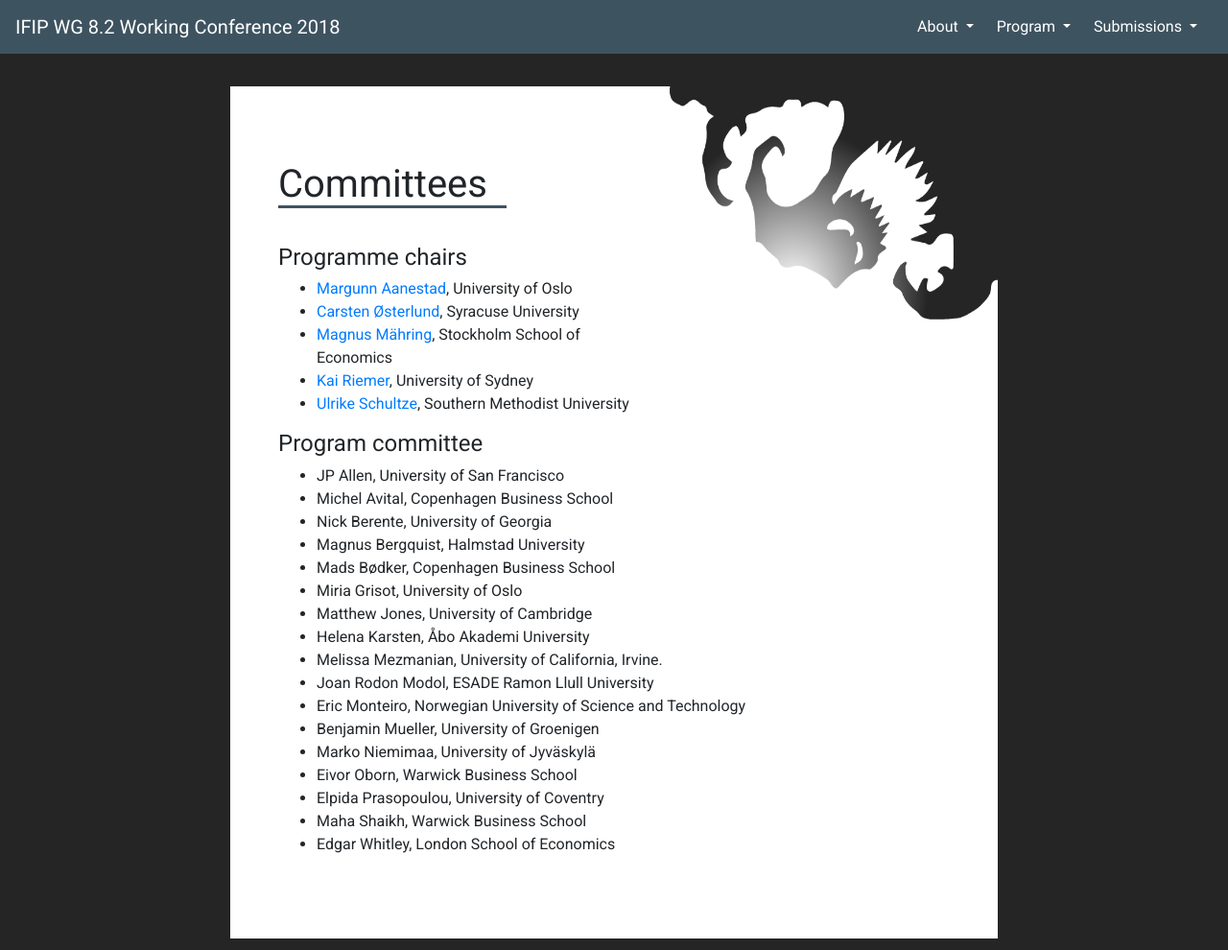
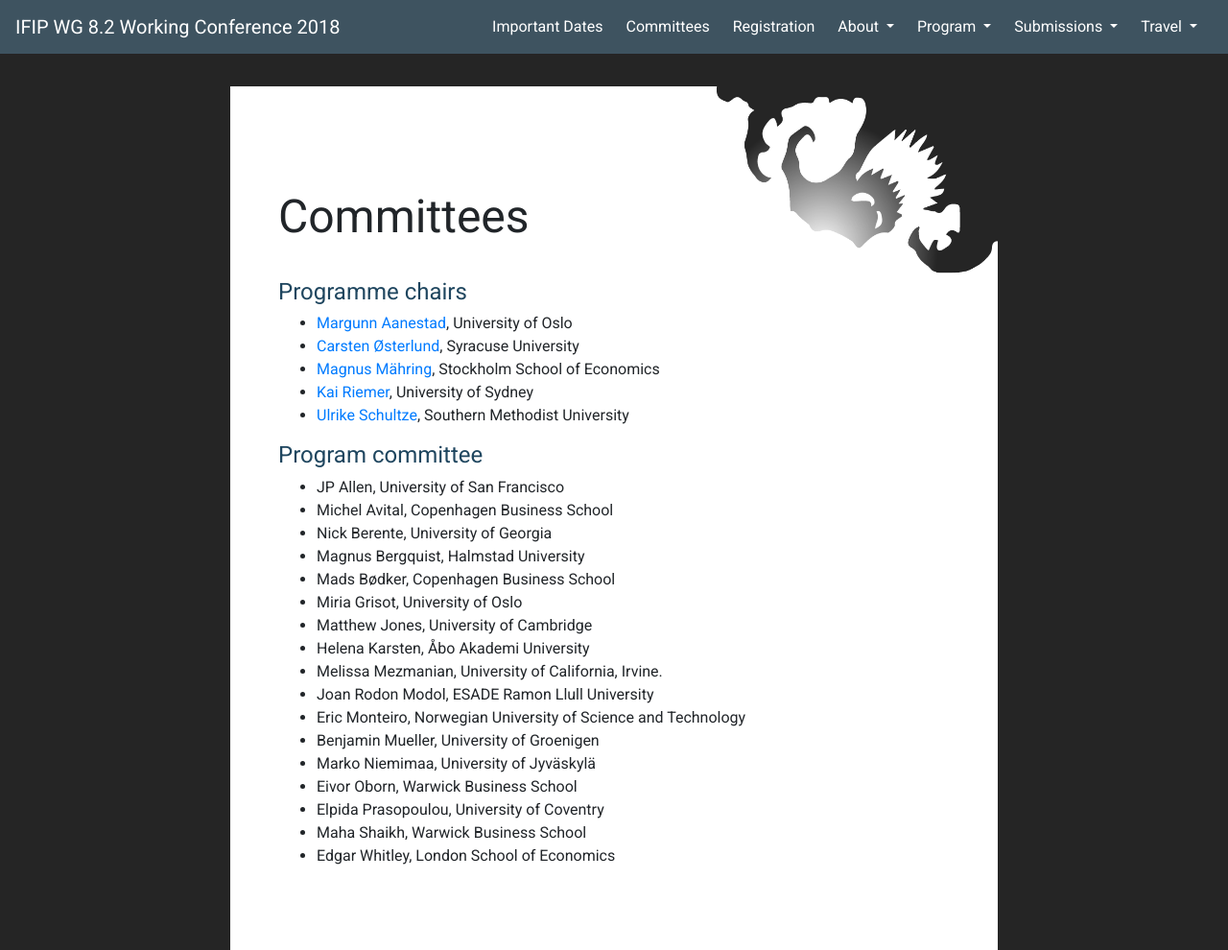
Before and after one commit to ifip82conf/ifip82conf.github.io, a Jekyll site: the page built from pages/committees.md, in a window 1280 px wide and 990 px high. Shown: the whole window at 96% size. Built offline with Jekyll 4.4.1, drawn with Linux system fonts in a browser that asks for light colours; nearby versions of some CDN libraries.

Commit message:
Added several files!

```diff
--- /dev/null
+++ b/_includes/generateDynamicMenu.html
@@ -0,0 +1,82 @@
+{% assign rootLength = include.root | size %}
+{% assign rootComponentsLength = include.root | split: '/' | size %}
+{% assign sortedPages = site.html_pages | sort: 'url' %}
+{% assign lastPath = nil %}
+{% assign depth = 0 %}
+{% assign depthAttr = include.depthAttr | default: "data-menu-depth" %}
+<li class="nav-item dropdown">
+<a class="nav-item nav-link dropdown-toggle mr-md-2 active" href="#" data-toggle="dropdown" aria-haspopup="true" aria-expanded="false">
+    {{ include.title }}
+</a>
+<ul class="dropdown-menu dropdown-menu-right" aria-labelledby="bd-versions">
+
+{% for sortedPage in sortedPages %}
+  {% assign pagePath = sortedPage.url %}
+  {% assign pathSlice = pagePath | slice: 0, rootLength %}
+
+  {% if include.root == pathSlice %}
+    {% assign pagePathLength = pagePath | size %}
+
+    {% assign extractLastCharPos = pagePath | size | minus: 1 %}
+    {% assign lastChar = pagePath | slice: extractLastCharPos %}
+
+    {% if lastChar == '/' %}
+      {% assign pagePath = pagePath | slice: 0, extractLastCharPos %}
+    {% endif %}
+
+    {% assign lastPathLength = lastPath | size %}
+    {% assign nextPath = pagePath | split: '/' %}
+    {% assign nextPathLength = nextPath | size %}
+
+    {% if nextPathLength >= lastPathLength %}
+      {% assign longestPath = nextPath %}
+      {% assign shortestPath = lastPath %}
+    {% else %}
+      {% assign longestPath = lastPath %}
+      {% assign shortestPath = nextPath %}
+    {% endif %}
+
+    {% assign newLevel = false %}
+
+    {% for longestPathComponent in longestPath %}
+      {% assign index = forloop.index | minus: 1 %}
+      {% assign shortestPathLastIndex = shortestPath | size | minus: 1 %}
+
+      {% if longestPathComponent != shortestPath[index] %}
+        {% if index != shortestPathLastIndex and forloop.last == false %}
+          {% assign newLevel = true %}
+        {% endif %}
+
+        {% if shortestPath[index] == nil %}
+          {% assign newLevel = true %}
+        {% endif %}
+      {% endif %}
+    {% endfor %}
+
+    {% if newLevel %}
+      {% assign levelDiff = lastPathLength | minus: nextPathLength %}
+
+      {% if levelDiff < 0 %}
+      {% else %}
+        {% for i in (1..levelDiff) %}
+        {% endfor %}
+      {% endif %}
+    {% else %}
+    {% endif %}
+
+    {% assign depth = nextPathLength | minus: rootComponentsLength %}
+    {% if  sortedPage.published %}
+    <li>
+        <a href="{{ sortedPage.url }}" class="dropdown-item">
+      {{ sortedPage.title }}
+        </a>
+  </li>
+  {% endif %}
+    {% assign lastPath = nextPath %}
+  {% endif %}
+{% endfor %}
+
+{% for i in (0..depth) %}
+{% endfor %}
+</ul>
+</li>
--- a/_includes/header.html
+++ b/_includes/header.html
@@ -7,29 +7,25 @@
         <div class="collapse navbar-collapse" id="navbarCollapse">
             <ul class="navbar-nav ml-md-auto d-md-flex">
                 <li class="nav-item dropdown">
-          <a class="nav-item nav-link dropdown-toggle mr-md-2 active" href="#" data-toggle="dropdown" aria-haspopup="true" aria-expanded="false">
-            About
-          </a>
-          <div class="dropdown-menu dropdown-menu-right" aria-labelledby="bd-versions">
-            <a class="dropdown-item" href="/committees">Committees</a>
-          </div>
+                    <a class="nav-item nav-link mr-md-2 active" href="/dates">Important Dates</a>
                 </li>
                 <li class="nav-item dropdown">
-          <a class="nav-item nav-link dropdown-toggle mr-md-2 active" href="#" data-toggle="dropdown" aria-haspopup="true" aria-expanded="false">
-            Program
-          </a>
-          <div class="dropdown-menu dropdown-menu-right" aria-labelledby="bd-versions">
-            <a class="dropdown-item" href="/keynotes">Keynotes</a>
-          </div>
+                    <a class="nav-item nav-link mr-md-2 active" href="/committees">Committees</a>
                 </li>
+                <li class="nav-item dropdown">
+                    <a class="nav-item nav-link mr-md-2 active" href="/registration">Registration</a>
+                </li>
+                {% include generateDynamicMenu.html root="/about" title="About" %} {% include generateDynamicMenu.html root="/program" title="Program" %}
                 <li class="nav-item dropdown">
                     <a class="nav-item nav-link dropdown-toggle mr-md-2 active" href="#" data-toggle="dropdown" aria-haspopup="true" aria-expanded="false">
                       Submissions
                     </a>
-          <div class="dropdown-menu dropdown-menu-right" aria-labelledby="bd-versions">
-            <a class="dropdown-item" href="/files/IFIP 8.2-2018-CFP.pdf">Call for papers</a>
-          </div>
+                    <ul class="dropdown-menu dropdown-menu-right" aria-labelledby="bd-versions">
+                        <li><a class="dropdown-item" href="/files/IFIP 8.2-2018-CFP.pdf">Call for papers</a></li>
+                        <li><a class="dropdown-item" href="/submission/submission">Paper Submissions</a></li>
+                    </ul>
                 </li>
+                {% include generateDynamicMenu.html root="/travel" title="Travel" %}
             </ul>
         </div>
     </nav>
--- a/assets/css/style.css
+++ b/assets/css/style.css
@@ -1,5 +1,4 @@
-body
-{
+body {
     background-color: #252525;
     padding-top: 90px;
     font-family: 'Roboto', sans-serif;
@@ -21,9 +20,11 @@ h3 {
     padding-bottom: 10px;
 }
 
+
 /* General */
+
 .link-color {
-  color:#338fdb;
+    color: #338fdb;
 }
 
 .bg-medium {
@@ -36,7 +37,9 @@ h3 {
     text-align: center;
 }
 
+
 /* Content */
+
 @media (max-width: 760px) {
     .circle-btn {
         display: none;
@@ -65,6 +68,7 @@ h3 {
 
 
 /* Title section */
+
 .circle-btn {
     position: absolute;
     right: 80px;
@@ -107,9 +111,9 @@ h3 {
     background-repeat: no-repeat;
     background-position-x: 0;
     background-position-y: 0;
-  background-size: 350px 250px;
-  width: 350px;
-  height: 300px;
+    background-size: 300px 200px;
+    width: 300px;
+    height: 200px;
 }
 
 #title {
@@ -121,7 +125,9 @@ h3 {
     color: #000000;
     margin: 0px;
 }
-#title h1, h3 {
+
+#title h1,
+h3 {
     max-width: 600px;
 }
 
@@ -138,20 +144,23 @@ h3 {
 
 
 /* Footer */
+
 footer {
     margin-top: 20px;
     text-align: center;
 }
 
 .credits {
-  color:#b5b5b5;
+    color: #b5b5b5;
 }
 
 .credits a {
     color: #b5b5b5;
 }
 
+
 /* Sections */
+
 .section-title-container {
     position: relative;
     background-color: white;
@@ -160,14 +169,12 @@ footer {
 
 .section-title h1 {
     display: inline-block;
-  padding-top: 80px;
+    font-size: 3.0em;
+    padding-top: 110px;
     padding-right: 20px;
     margin-left: 50px;
     margin-right: 50px;
-  border-bottom-style: solid;
-  border-bottom-width:3px;
-  border-bottom-color: #3e5360;
-  max-width: 440px;
+    width: 440px;
 }
 
 .section-content {
@@ -178,13 +185,43 @@ footer {
     margin-bottom: 10px;
 }
 
+.section-content h2 {
+    color: #1f465f;
+}
+
+th,
+td {
+    padding: 5px 15px 5px 0px;
+}
+
+table {
+    margin: 26px 0px 26px 0px
+}
+
+.fill-horizontally {
+    margin-left: -50px;
+    margin-top: 50px;
+    width: 800px;
+    border-top-color: #252525;
+    border-top-style: solid;
+    border-bottom-color: #252525;
+    border-bottom-style: solid;
+}
+
+
 /* Content */
+
 @media (min-width: 760px) {
+    /*
     .section-content:before {
-    content: '' ;
-    display:block;
+        content: '';
+        display: block;
         float: right;
-    height: 120px;
-    width: 350px;
+        height: 80px;
+        width: 300px;
+    }
+     */
+    .section-content {
+        margin-top: 0px;
     }
 }
--- a/committees.md
+++ b/pages/committees.md
@@ -1,8 +1,9 @@
 ---
 layout: default
-title: IFIP 8.2 2018
+title: Committees
 sectiontitle: Committees
-permalink: committees
+permalink: /committees
+published: true
 ---
 
 ## Programme chairs
```
Also changed, not shown: pages/about/contact.md (added, +11 -0 lines), pages/about/venue.md (added, +14 -0 lines), pages/dates.md (added, +15 -0 lines), pages/program/keynotes.md (renamed from keynotes.md, +3 -2 lines), pages/program/program.md (added, +7 -0 lines), pages/registration.md (added, +17 -0 lines), pages/submissions/submissions.md (added, +21 -0 lines), pages/travel/accomodation.md (added, +7 -0 lines), pages/travel/transportation.md (added, +34 -0 lines), Gemfile.lock. Lines whose indentation alone changed are shown as unchanged.
